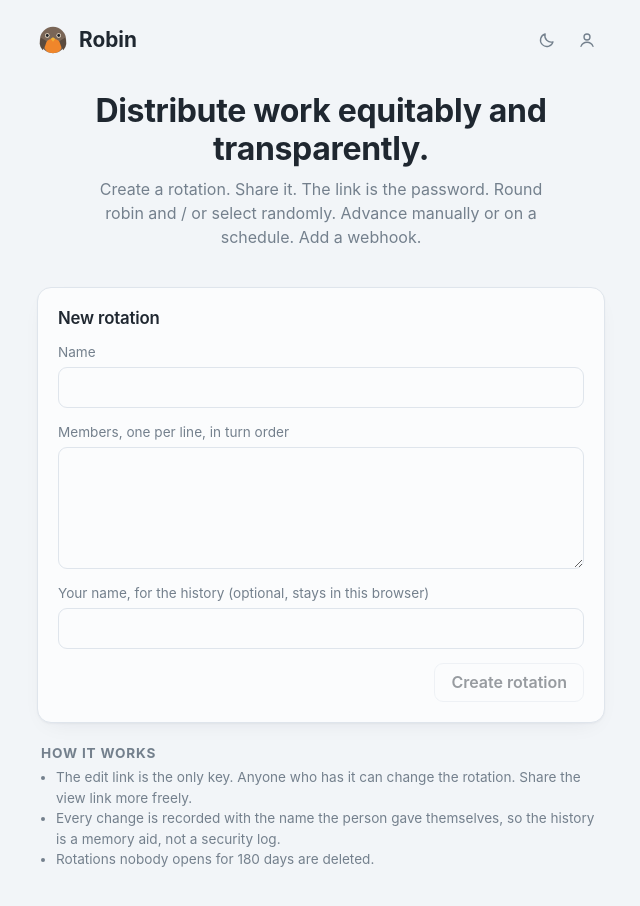
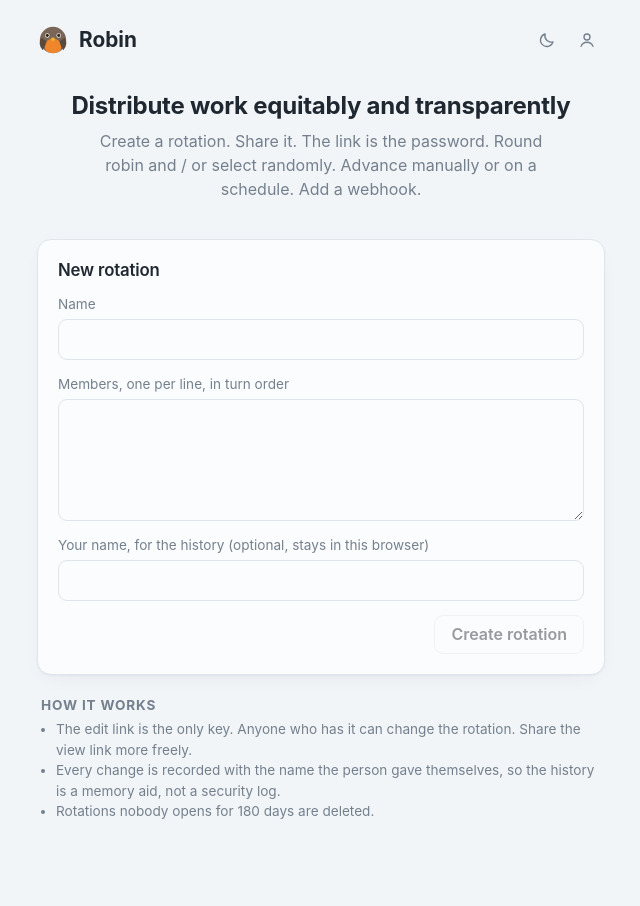
Before and after one commit to droctothorpe/robin-web, a React (Vite) app in the folder frontend/: page / in a window 1280 px wide. Shown: the top 906 px of the page, without its empty margins (319-959 px from the left). Built offline with nearby package versions, Linux system fonts and the light colour scheme.

Commit message:
Fit the landing headline on one line
Signed-off-by: droctothorpe <mythicalsunlight@gmail.com>

```diff
--- a/frontend/src/index.css
+++ b/frontend/src/index.css
@@ -342,7 +342,8 @@ select.input {
   padding: 12px 0 24px;
 }
 .hero h1 {
-  font-size: 2rem;
+  /* Sized so the headline stays on one line in the 600px column; shrinks with narrow screens. */
+  font-size: clamp(1.1rem, 4.4vw, 1.5rem);
   margin-bottom: 8px;
 }
 .hero p {
--- a/frontend/src/pages/Landing.tsx
+++ b/frontend/src/pages/Landing.tsx
@@ -34,7 +34,7 @@ export default function Landing() {
   return (
     <main className="stack landing">
       <section className="hero">
-        <h1>Distribute work equitably and transparently.</h1>
+        <h1>Distribute work equitably and transparently</h1>
         <p className="muted">
           Create a rotation. Share it. The link is the password. Round robin and / or select randomly. Advance
           manually or on a schedule. Add a webhook.
```
